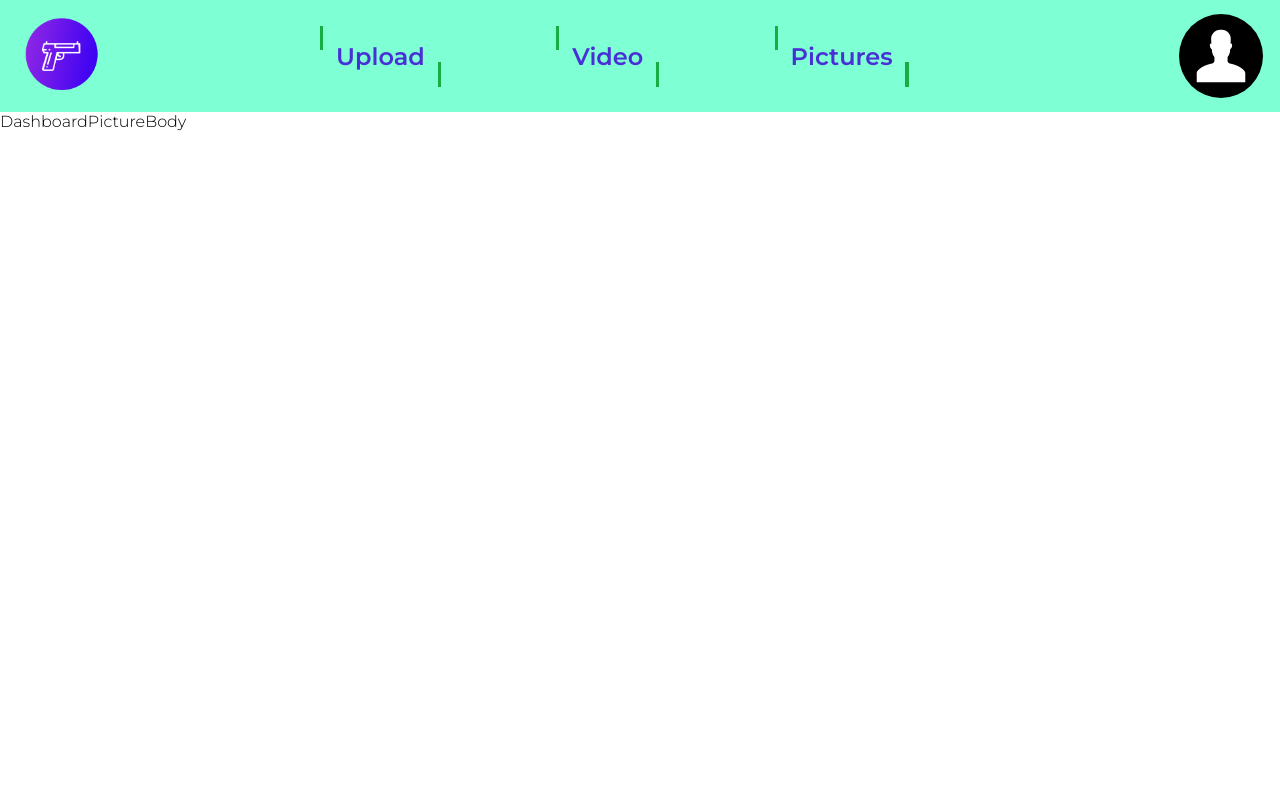
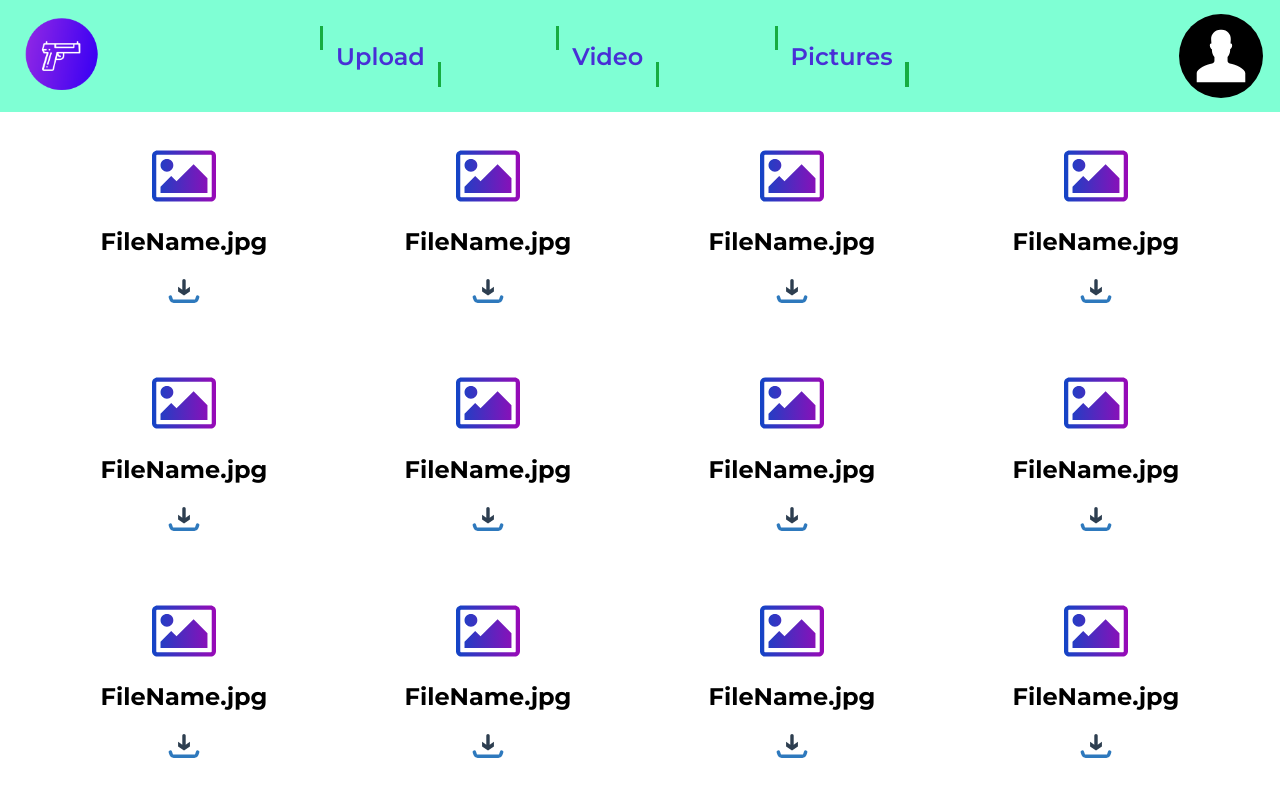
Before and after one commit to Binodsubedi/Shoot, a React (Create React App) app: page /dashboard/picture in a window 1280 px wide. Shown: the top 800 px of the page. Built offline with nearby package versions, Linux system fonts and the light colour scheme.

Commit message:
Dashboard Picture section all dynamic component styling done

```diff
--- a/sass/_dashboardPicturesSeparation.scss
+++ b/sass/_dashboardPicturesSeparation.scss
@@ -5,3 +5,45 @@
     grid-template-columns: [container-start] 1fr [center-start] repeat(6, [col-start] minmax(min-content, 16.66rem) [col-end]) [center-end] 1fr [container-end];
     grid-template-rows: 14vh minmax(86vh, min-content);
 }
+
+.DPBody{
+    grid-column: container-start / container-end;
+    display: grid;
+    grid-template-columns: repeat(auto-fit, minmax(19rem,min-content));
+    justify-content: center;
+    justify-items: center;
+    align-items: center;
+
+    // background-color: aqua;
+
+    &__cardContainer{
+        padding: 2rem 0;
+        min-height: 8rem;
+        height: min-content;
+
+        &-image{
+            height: 4rem;
+            width: 100%;
+            background-image: url('./../images/ImageIcon.svg');
+            background-position: center;
+            background-size: contain;
+            background-repeat: no-repeat;
+        }
+
+        h2{
+            padding: 1.2rem 0;
+        }
+
+        &-download{
+            height: 2rem;
+            width: 100%;
+            background-image: url('./../images/downloadIcon.svg');
+            background-position: center;
+            background-size: contain;
+            background-repeat: no-repeat;
+            cursor: pointer;
+
+        }
+
+    }
+}
--- a/src/components/dashboardComp/dashboardPictureBody.tsx
+++ b/src/components/dashboardComp/dashboardPictureBody.tsx
@@ -1,8 +1,25 @@
 import React from 'react'
+import DashboardPictureCard from './dashboardPictureCard'
 
 const DashboardPictureBody = ({name}) => {
   return (
-    <div className={name}>DashboardPictureBody</div>
+    <div className={name}>
+
+      <DashboardPictureCard />
+      <DashboardPictureCard />
+      <DashboardPictureCard />
+      <DashboardPictureCard />
+      <DashboardPictureCard />
+      <DashboardPictureCard />
+      <DashboardPictureCard />
+      <DashboardPictureCard />
+      <DashboardPictureCard />
+      <DashboardPictureCard />
+      <DashboardPictureCard />
+      <DashboardPictureCard />
+      <DashboardPictureCard />
+
+    </div>
   )
 }
 
--- /dev/null
+++ b/src/components/dashboardComp/dashboardPictureCard.tsx
@@ -0,0 +1,13 @@
+import React from 'react'
+
+const DashboardPictureCard = () => {
+    return (
+        <div className="DPBody__cardContainer">
+            <div className='DPBody__cardContainer-image'></div>
+            <h2>FileName.jpg</h2>
+            <div className='DPBody__cardContainer-download'></div>
+        </div>
+      )
+}
+
+export default DashboardPictureCard
--- a/src/components/dashboardComp/dashboardVideoCard.tsx
+++ b/src/components/dashboardComp/dashboardVideoCard.tsx
@@ -4,7 +4,7 @@ const DashboardVideoCard = () => {
   return (
     <div className="DVBody__cardContainer">
         <div className='DVBody__cardContainer-image'></div>
-        <h2>FileName.jpg</h2>
+        <h2>FileName.mp4</h2>
         <div className='DVBody__cardContainer-download'></div>
     </div>
   )
--- a/src/styles/dashboardPicture.css
+++ b/src/styles/dashboardPicture.css
@@ -21,4 +21,42 @@ a {
   grid-template-columns: [container-start] 1fr [center-start] repeat(6, [col-start] minmax(min-content, 16.66rem) [col-end]) [center-end] 1fr [container-end];
   grid-template-rows: 14vh minmax(86vh, min-content);
 }
+
+.DPBody {
+  grid-column: container-start / container-end;
+  display: grid;
+  grid-template-columns: repeat(auto-fit, minmax(19rem, min-content));
+  justify-content: center;
+  justify-items: center;
+  align-items: center;
+}
+
+.DPBody__cardContainer {
+  padding: 2rem 0;
+  min-height: 8rem;
+  height: min-content;
+}
+
+.DPBody__cardContainer-image {
+  height: 4rem;
+  width: 100%;
+  background-image: url("./../images/ImageIcon.svg");
+  background-position: center;
+  background-size: contain;
+  background-repeat: no-repeat;
+}
+
+.DPBody__cardContainer h2 {
+  padding: 1.2rem 0;
+}
+
+.DPBody__cardContainer-download {
+  height: 2rem;
+  width: 100%;
+  background-image: url("./../images/downloadIcon.svg");
+  background-position: center;
+  background-size: contain;
+  background-repeat: no-repeat;
+  cursor: pointer;
+}
 /*# sourceMappingURL=dashboardPicture.css.map */
```
Also changed, not shown: src/images/ImageIcon.svg (added), 1 other file (tests, documents, lock files or other folders).
